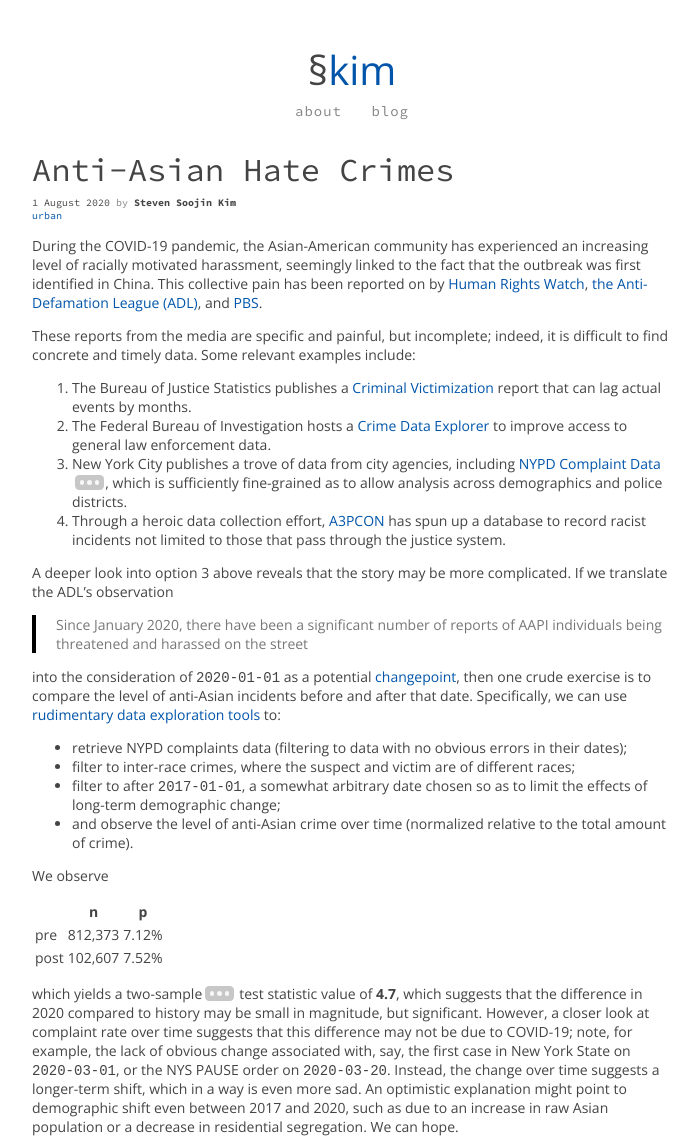
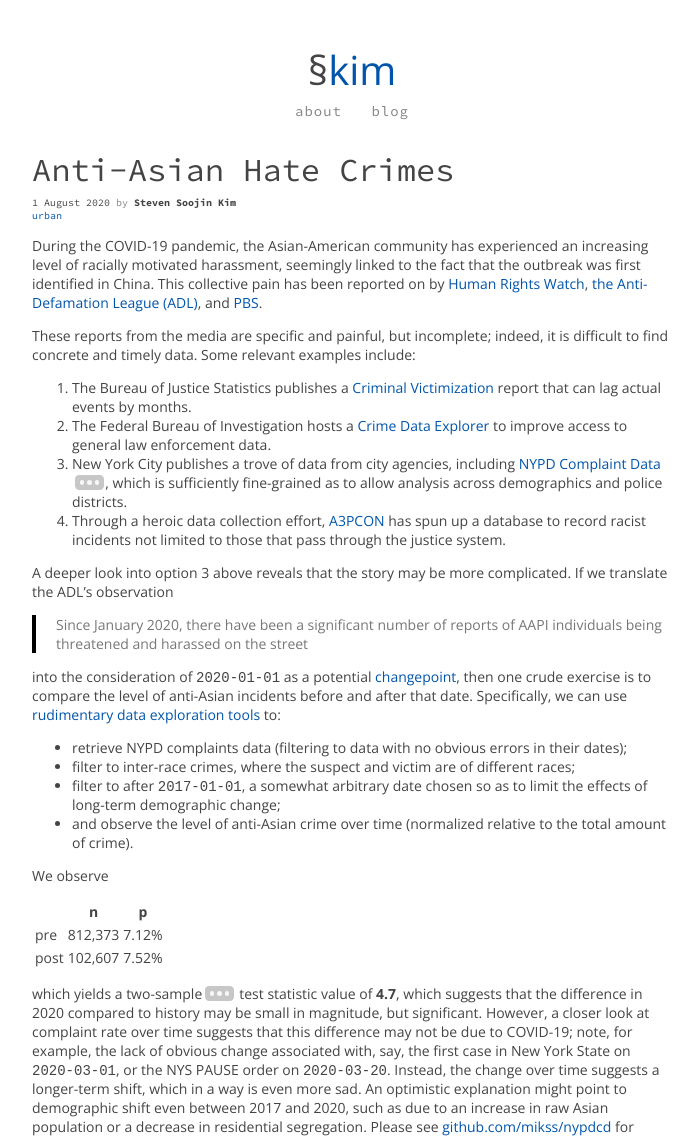
Before and after one commit to mikss/mikss.github.io, a Jekyll site: the page built from _posts/2020-08-01-anti-asian-hate-crimes.md, in a window 1280 px wide. Shown: the top 1138 px of the page, without its empty margins (288-986 px from the left). Built offline with Jekyll 4.4.1, drawn with Linux system fonts in a browser that asks for light colours; nearby versions of some CDN libraries; comment, search, counter and statistics services are not loaded.

Commit message:
clarify source

```diff
--- a/_posts/2020-08-01-anti-asian-hate-crimes.md
+++ b/_posts/2020-08-01-anti-asian-hate-crimes.md
@@ -37,7 +37,7 @@ We observe
 |  pre | 812,373 | 7.12% |
 | post | 102,607 | 7.52% |
 
-which yields a two-sample[^samples] test statistic value of **4.7**, which suggests that the difference in 2020 compared to history may be small in magnitude, but significant. However, a closer look at complaint rate over time suggests that this difference may not be due to COVID-19; note, for example, the lack of obvious change associated with, say, the first case in New York State on `2020-03-01`, or the NYS PAUSE order on `2020-03-20`. Instead, the change over time suggests a longer-term shift, which in a way is even more sad. An optimistic explanation might point to demographic shift even between 2017 and 2020, such as due to an increase in raw Asian population or a decrease in residential segregation. We can hope.
+which yields a two-sample[^samples] test statistic value of **4.7**, which suggests that the difference in 2020 compared to history may be small in magnitude, but significant. However, a closer look at complaint rate over time suggests that this difference may not be due to COVID-19; note, for example, the lack of obvious change associated with, say, the first case in New York State on `2020-03-01`, or the NYS PAUSE order on `2020-03-20`. Instead, the change over time suggests a longer-term shift, which in a way is even more sad. An optimistic explanation might point to demographic shift even between 2017 and 2020, such as due to an increase in raw Asian population or a decrease in residential segregation. Please see [github.com/mikss/nypdcd](https://github.com/mikss/nypdcd) for details on this data analysis.
 
 [^samples]: The "two samples" are simply the ranges before and after the proposed changepoint of `2020-01-01`. We test against the null hypothesis of equality of Binomial distribution parameters.
 
```
